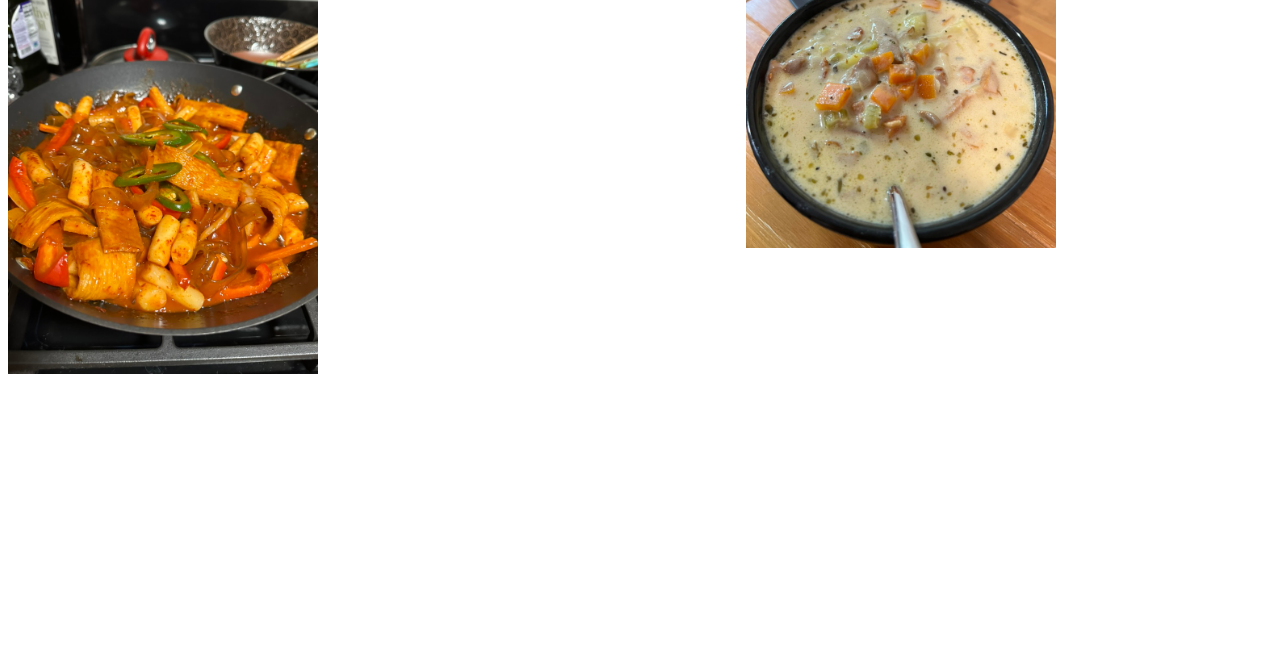
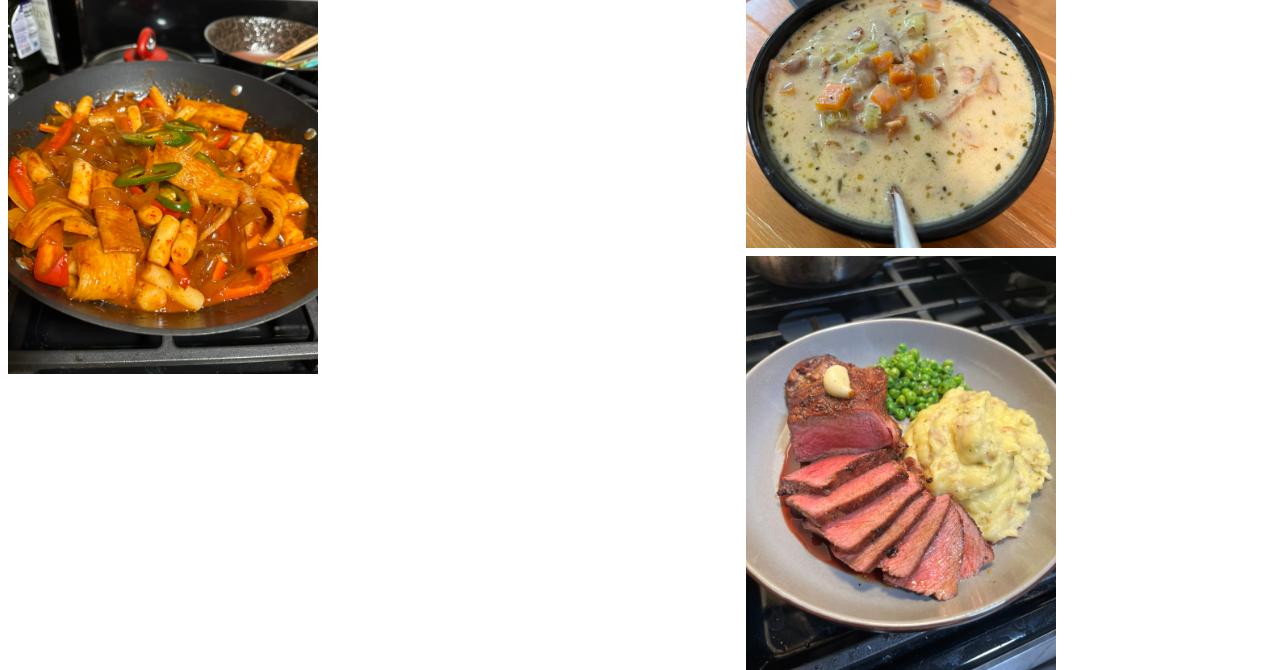
Before and after one commit to usrwynn/usrwynn.github.io, a plain HTML site: page index.html in a window 1280 px wide. Shown: the part 1546-2216 px from the top of the page. Before the commit the page ends 1920 px from the top, so only its background shows below. Drawn offline with Linux system fonts and the light colour scheme.

Commit message:
Add steak picture

```diff
--- a/index.html
+++ b/index.html
@@ -62,6 +62,7 @@
       <img src="images/miso_salmon.jpeg">
       <img src="images/ramen.jpeg">
       <img src="images/chanterelle_potato_soup.jpeg">
+      <img src="images/steak.jpeg">
     </div>
   </div>
 
```
